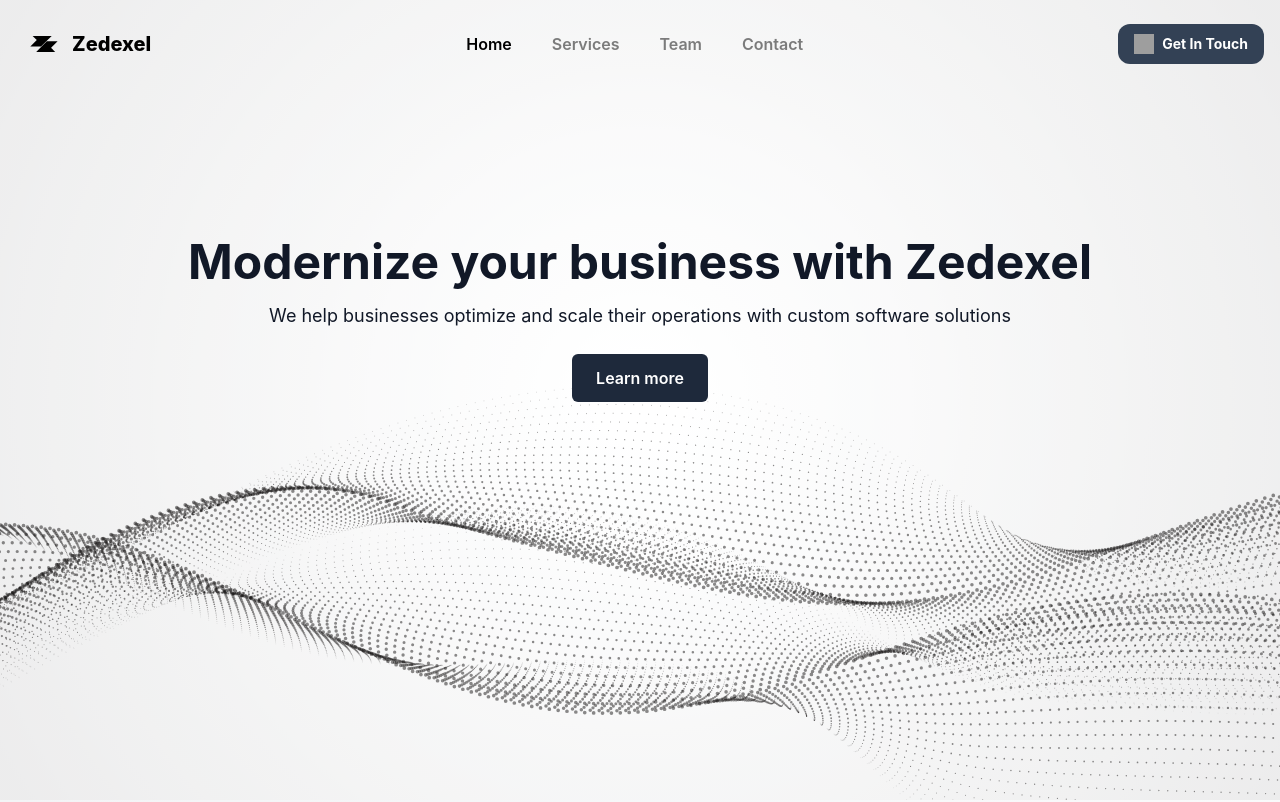
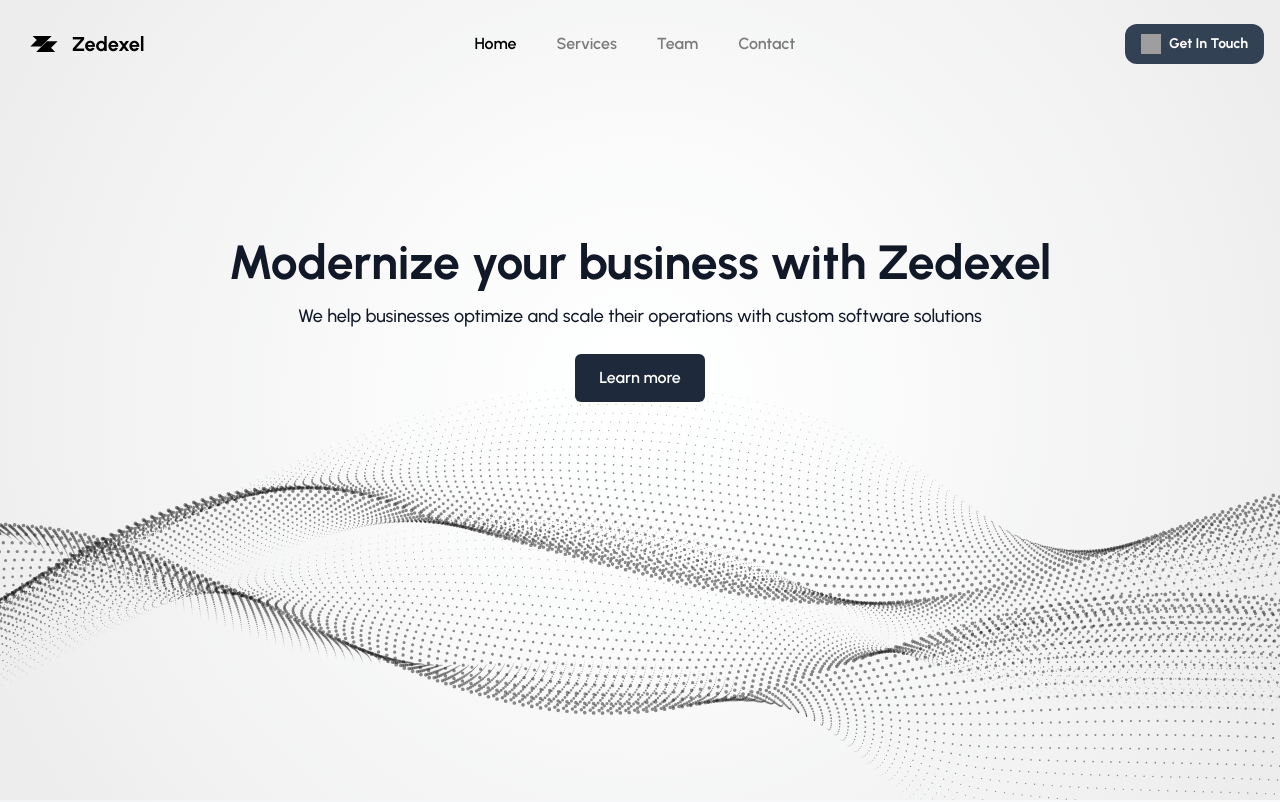
Before and after one commit to zedexel/zedexel.github.io, a React (Create React App) app: page / in a window 1280 px wide. Shown: the top 802 px of the page. Built offline with nearby package versions, Linux system fonts and the light colour scheme; grey boxes are pictures that could not be loaded; the HTML template or start-up script is replaced by a standard one.

Commit message:
add Urbanist font, istall react-icons

```diff
--- a/package.json
+++ b/package.json
@@ -8,6 +8,7 @@
     "postcss": "^8.5.1",
     "react": "^18.3.1",
     "react-dom": "^18.3.1",
+    "react-icons": "^5.5.0",
     "react-scripts": "5.0.1",
     "tailwindcss": "^3.4.17"
   },
--- a/public/index.html
+++ b/public/index.html
@@ -24,6 +24,7 @@
       work correctly both with client-side routing and a non-root public URL.
       Learn how to configure a non-root public URL by running `npm run build`.
     -->
+    <link href="https://fonts.googleapis.com/css2?family=Urbanist:wght@400;500;600;700&display=swap" rel="stylesheet">
     <title>Zedexel</title>
   </head>
   <body>
--- a/src/components/Hero.tsx
+++ b/src/components/Hero.tsx
@@ -7,7 +7,7 @@ const Hero = () => {
       className="h-screen flex flex-col justify-center items-center text-center bg-transparent text-gray-900 pb-40"
     >
       <h2 className="text-5xl font-bold mb-4">Modernize your business with Zedexel</h2>
-      <p className="text-lg mb-6">
+      <p className="text-lg mb-6 font-medium">
         We help businesses optimize and scale their operations with custom software solutions
       </p>
       <a href="#services">
--- a/src/index.css
+++ b/src/index.css
@@ -2,20 +2,20 @@
 @tailwind components;
 @tailwind utilities;
 
+@layer base {
   html {
     scroll-behavior: smooth;
   }
 
   body {
-  margin: 0;
-  font-family: -apple-system, BlinkMacSystemFont, 'Segoe UI', 'Roboto', 'Oxygen',
-    'Ubuntu', 'Cantarell', 'Fira Sans', 'Droid Sans', 'Helvetica Neue',
-    sans-serif;
-  -webkit-font-smoothing: antialiased;
-  -moz-osx-font-smoothing: grayscale;
+    @apply font-body antialiased;
+  }
+
+  h1, h2, h3, h4, h5, h6 {
+    @apply font-heading;
   }
 
   code {
-  font-family: source-code-pro, Menlo, Monaco, Consolas, 'Courier New',
-    monospace;
+    font-family: source-code-pro, Menlo, Monaco, Consolas, 'Courier New', monospace;
   }
+}
--- a/tailwind.config.js
+++ b/tailwind.config.js
@@ -12,6 +12,10 @@ export default {
       animation: {
         marquee: 'marquee 20s linear infinite',
       },
+      fontFamily: {
+        heading: ['Urbanist', 'sans-serif'],
+        body: ['Urbanist', 'sans-serif'],
+      },
     },
   },
   plugins: [],
--- a/tsconfig.json
+++ b/tsconfig.json
@@ -1,6 +1,6 @@
 {
   "compilerOptions": {
-    "jsx": "react",
+    "jsx": "react-jsx",
     "moduleResolution": "node",
     "esModuleInterop": true,
     "allowJs": true,
```
Also changed, not shown: 1 other file (tests, documents, lock files or other folders). Lines whose indentation alone changed are shown as unchanged.
